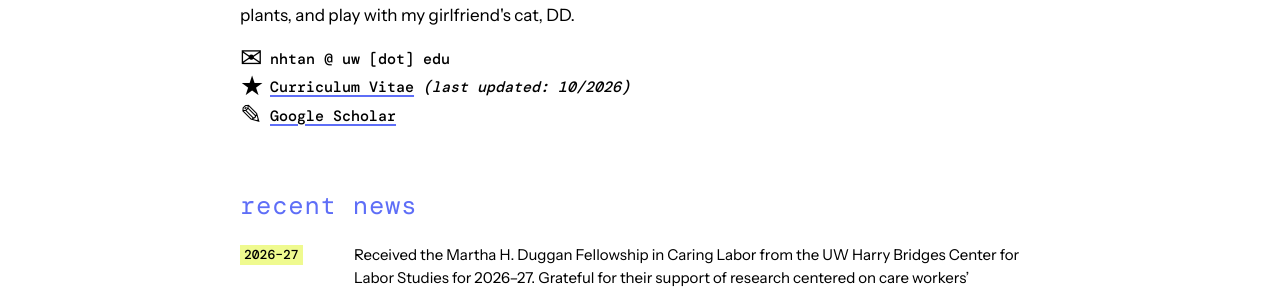
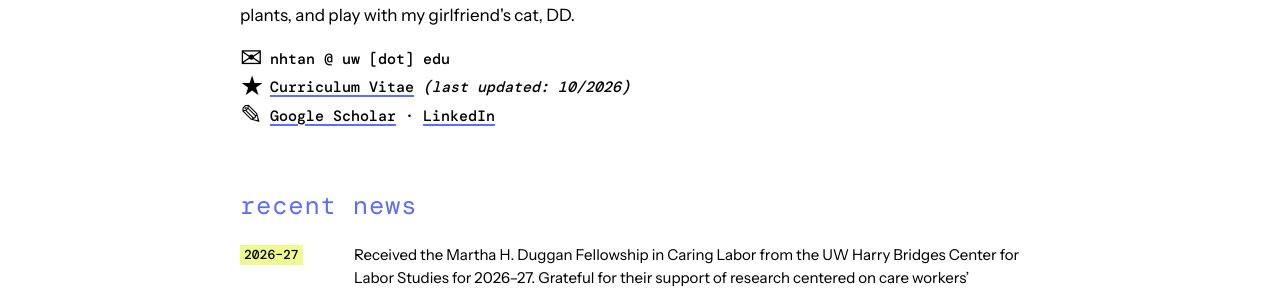
Before and after one commit to neillytan/neillytan.github.io, a Jekyll site: the page built from index.html, in a window 1280 px wide and 1286 px high. Shown: the part 571-863 px from the top of the window. Built offline with Jekyll 4.4.1, drawn with Linux system fonts in a browser that asks for light colours; some web fonts are replaced.

Commit message:
Add LinkedIn link next to Google Scholar
Co-Authored-By: Claude Opus 5.5 <noreply@anthropic.com>

```diff
--- a/_config.yml
+++ b/_config.yml
@@ -11,6 +11,7 @@ email_display: nhtan @ uw [dot] edu
 
 # Paste your Google Scholar profile link here to show it on the homepage (restart jekyll serve after)
 scholar_url: "https://scholar.google.com/citations?user=2R1It20AAAAJ"
+linkedin_url: "https://www.linkedin.com/in/neilly"
 
 markdown: kramdown
 plugins:
--- a/index.html
+++ b/index.html
@@ -18,7 +18,8 @@ page_class: home
       <span class="icon">✉</span>{{ site.email_display }}<br>
       <span class="icon">★</span><a href="{{ site.cv_file | relative_url }}">Curriculum Vitae</a> <em>(last updated: {{ site.cv_updated }})</em>
       {%- if site.scholar_url and site.scholar_url != "" %}<br>
-      <span class="icon">✎</span><a href="{{ site.scholar_url }}">Google Scholar</a>{% endif %}
+      <span class="icon">✎</span><a href="{{ site.scholar_url }}">Google Scholar</a>
+      {%- if site.linkedin_url and site.linkedin_url != "" %} · <a href="{{ site.linkedin_url }}">LinkedIn</a>{% endif %}{% endif %}
     </p>
   </div>
   <figure class="photo-wrap">
```
